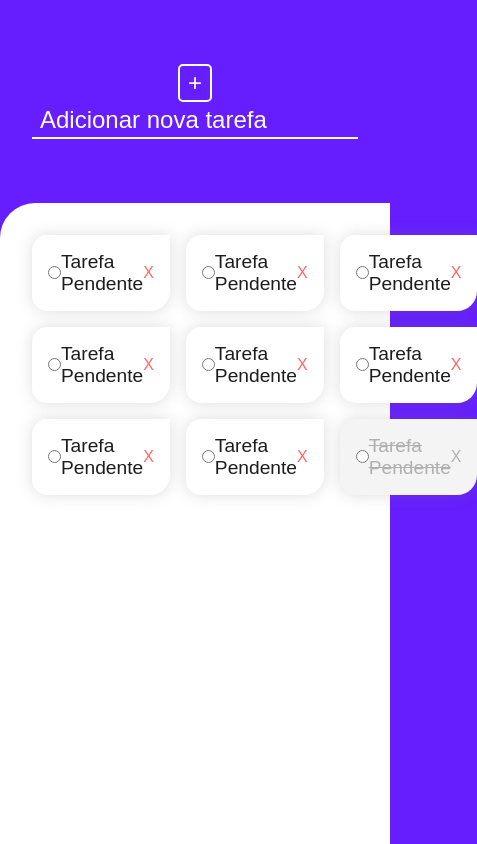
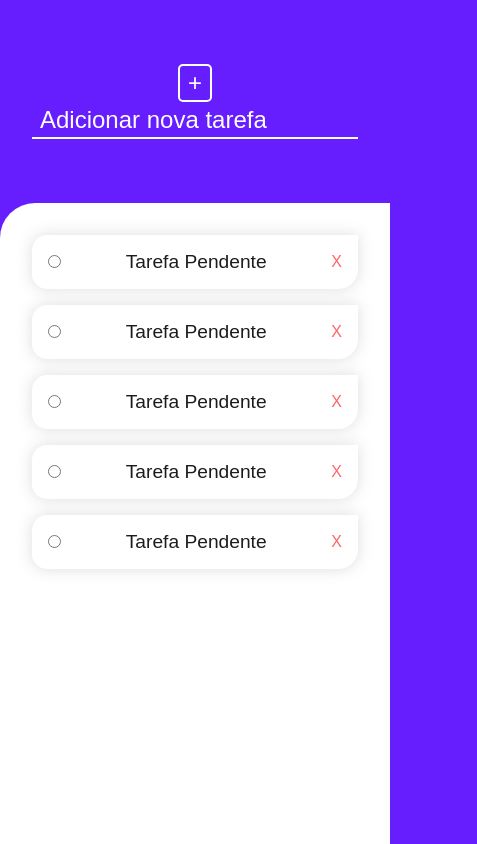
Before and after one commit to dtoloto/fullture, a plain HTML site: page 22-04-21/to-do-list/index.html in a window 390 px wide. Shown: the top 844 px of the page, 477 px wide, since content can reach past the window. Drawn offline with Linux system fonts and the light colour scheme.

Commit message:
add: media queries

```diff
--- a/22-04-21/to-do-list/index.html
+++ b/22-04-21/to-do-list/index.html
@@ -4,6 +4,7 @@
 <head>
   <link href="./styles.css" rel="stylesheet" />
   <title>ToDo List</title>
+  <meta name="viewport" content="width=device-width, initial-scale=1.0" />
 </head>
 
 <body>
@@ -17,6 +18,15 @@
 
   <section>
     <div class="row">
+
+      <div class="col">
+        <div class="card">
+          <input type="radio" />
+          <span class="task">Tarefa Pendente</span>
+          <span class="delete">X</span>
+        </div>
+      </div>
+
       <div class="col">
         <div class="card">
           <input type="radio" />
@@ -45,41 +55,7 @@
           <span class="delete">X</span>
         </div>
       </div>
-      <div class="col">
-        <div class="card">
-          <input type="radio" />
-          <span class="task">Tarefa Pendente</span>
-          <span class="delete">X</span>
-        </div>
-      </div>
-      <div class="col">
-        <div class="card">
-          <input type="radio" />
-          <span class="task">Tarefa Pendente</span>
-          <span class="delete">X</span>
-        </div>
-      </div>
-      <div class="col">
-        <div class="card">
-          <input type="radio" />
-          <span class="task">Tarefa Pendente</span>
-          <span class="delete">X</span>
-        </div>
-      </div>
-      <div class="col">
-        <div class="card">
-          <input type="radio" />
-          <span class="task">Tarefa Pendente</span>
-          <span class="delete">X</span>
-        </div>
-      </div>
-      <div class="col">
-        <div class="card disabled">
-          <input type="radio" />
-          <span class="task disabled">Tarefa Pendente</span>
-          <span class="delete disabled">X</span>
-        </div>
-      </div>
+
     </div>
   </section>
 
--- a/22-04-21/to-do-list/styles.css
+++ b/22-04-21/to-do-list/styles.css
@@ -68,7 +68,7 @@ section{
 .row{
   width: 100%;
   display: grid;
-  grid-template-columns: repeat(3, 3fr);
+  grid-template-columns: repeat(3, 1fr);
   row-gap: 1rem;
   column-gap: 1rem;
 }
@@ -112,3 +112,16 @@ section{
 .delete.disabled{
   color: var(--dark-gray);
 }
+
+
+@media screen and (max-width: 800px){
+  .row{
+    grid-template-columns: repeat(2, 1fr);
+  }
+}
+
+@media screen and (max-width: 650px){
+  .row{
+    grid-template-columns: repeat(1, 1fr);
+  }
+}
```
